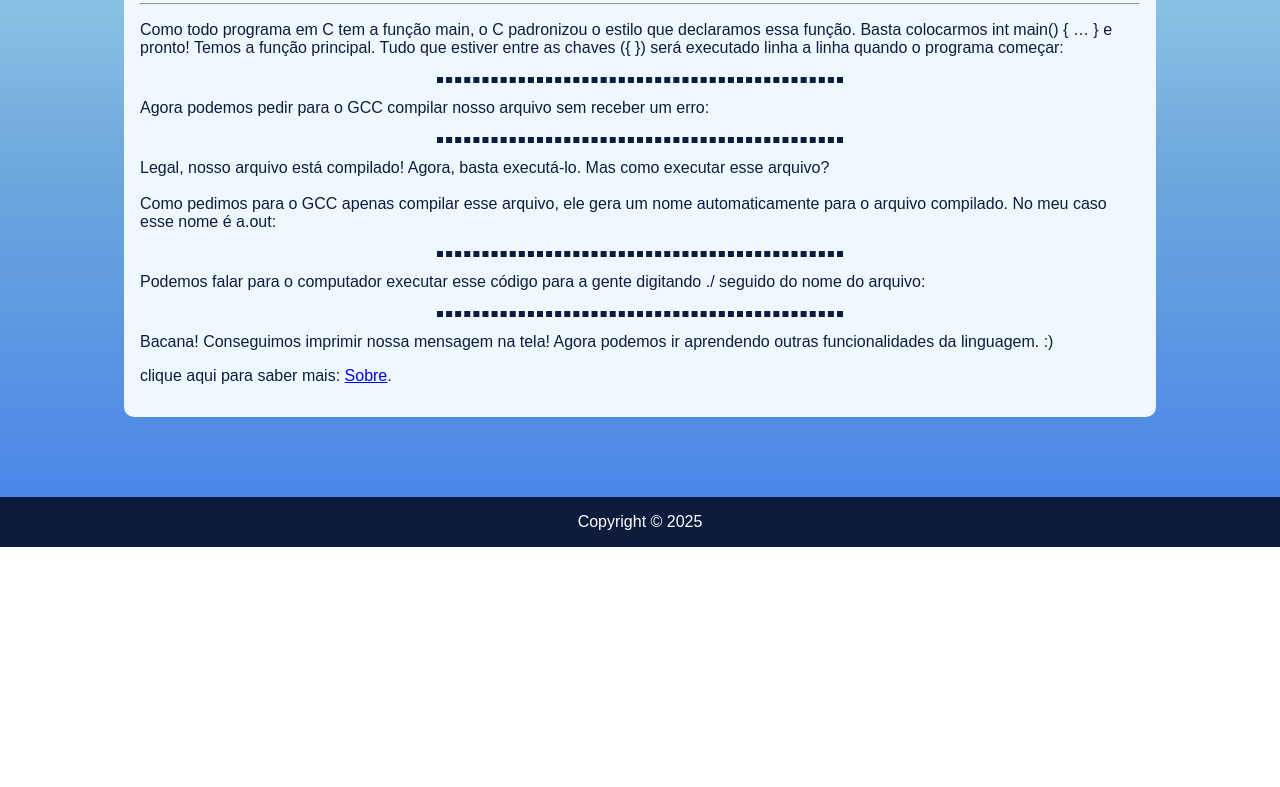
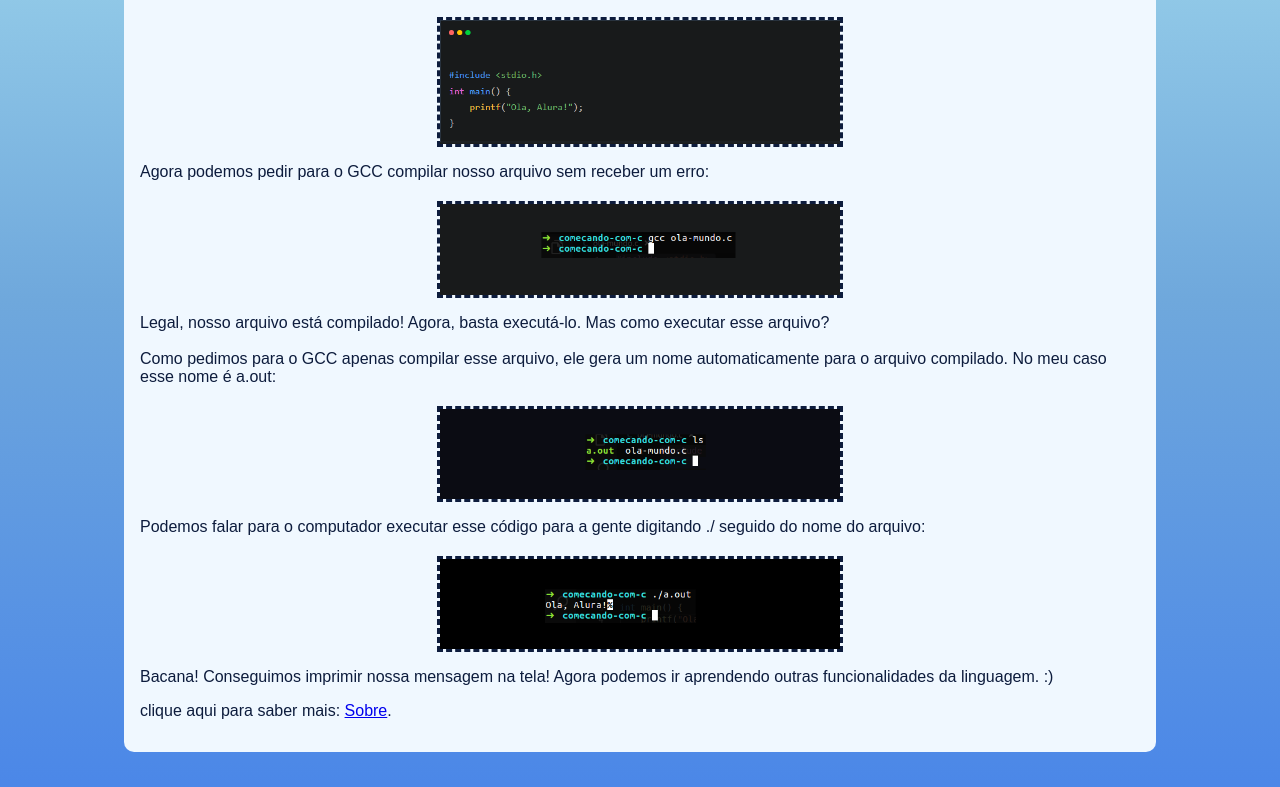
Before and after one commit to joaoctec/Passos-iniciais-em-C, a plain HTML site: page FuncaoPrincipal.html in a window 1280 px wide. Shown: the part 253-1040 px from the top of the page. Before the commit the page ends 800 px from the top, so only its background shows below. Drawn offline with Linux system fonts and the light colour scheme.

Commit message:
imagens na panina 2

```diff
--- a/FuncaoPrincipal.html
+++ b/FuncaoPrincipal.html
@@ -29,11 +29,11 @@
                 colocarmos int main() { … } e pronto! Temos a função principal. Tudo que estiver entre as chaves ({ })
                 será executado linha a linha quando o programa começar:</p>
 
-            <img src="img/funÇão principla/Usando Main.bmp" alt="">
+            <img src="img/Usando Main.bmp" alt="">
 
             <p>Agora podemos pedir para o GCC compilar nosso arquivo sem receber um erro:</p>
 
-            <img src="img/funÇão principla/Copilando.bmp" alt="">
+            <img src="img/Copilando.bmp" alt="">
 
             <p>Legal, nosso arquivo está compilado! Agora, basta executá-lo. Mas como executar esse arquivo?
                 <br> <br>
@@ -41,12 +41,12 @@
                 compilado. No meu caso esse nome é a.out:
             </p>
 
-            <img src="img/funÇão principla/out.bmp" alt="">
+            <img src="img/out.bmp" alt="">
 
             <p>Podemos falar para o computador executar esse código para a gente digitando ./ seguido do nome do
                 arquivo:</p>
 
-            <img src="img/funÇão principla/saida.bmp" alt="">
+            <img src="img/saida.bmp" alt="">
 
             <p>Bacana! Conseguimos imprimir nossa mensagem na tela! Agora podemos ir aprendendo outras funcionalidades
                 da linguagem. :)</p>
```
